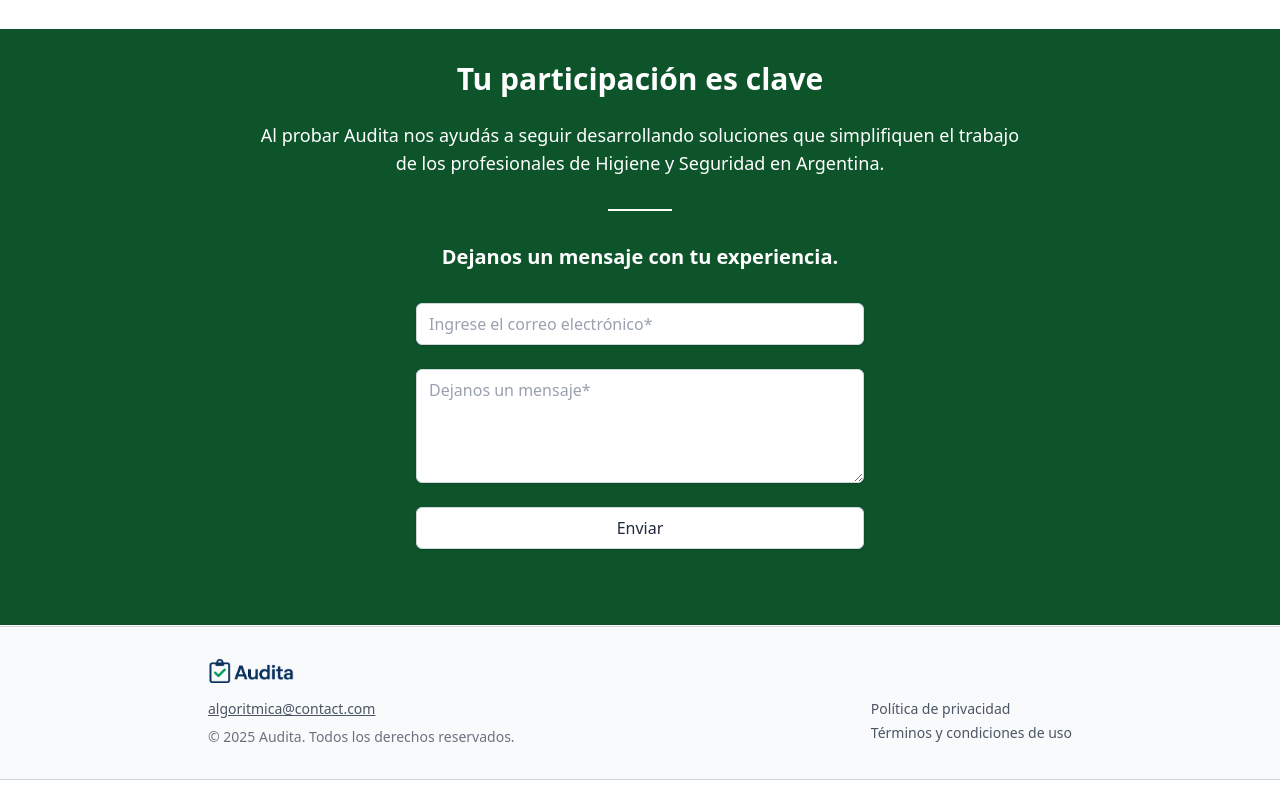
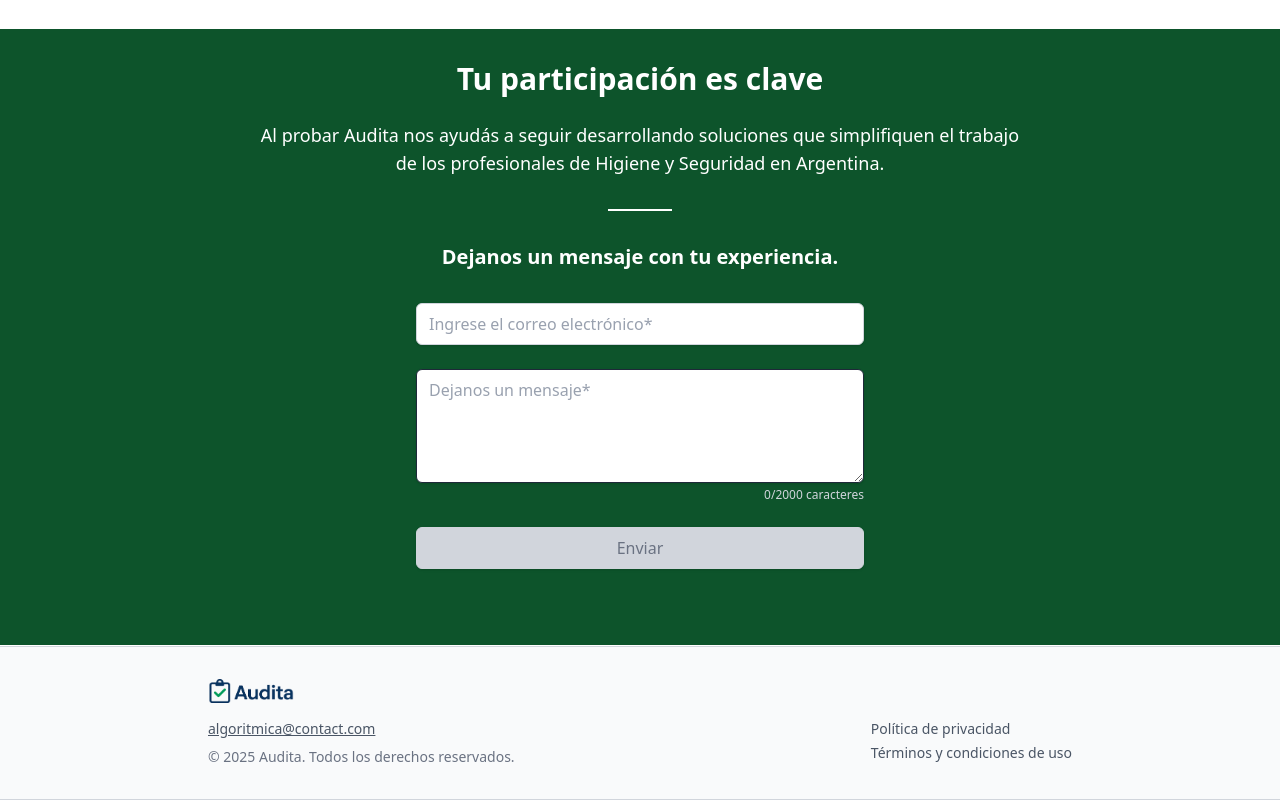
Before and after one commit to algoritmicaia/audita, a React (Vite) app: page / in a window 1280 px wide. Shown: the part 2550-3350 px from the top of the page. Built offline with nearby package versions, Linux system fonts and the light colour scheme.

Commit message:
Validacion de campos

```diff
--- a/src/components/Pages/Home/MailSection.jsx
+++ b/src/components/Pages/Home/MailSection.jsx
@@ -4,11 +4,67 @@
   const [isSubmitted, setIsSubmitted] = useState(false);
   const [loading, setLoading] = useState(false);
   const [err, setErr] = useState("");
+  const [email, setEmail] = useState("");
+  const [message, setMessage] = useState("");
+  const [emailError, setEmailError] = useState("");
+  const [messageError, setMessageError] = useState("");
+
+  // Función para validar email
+  const validateEmail = (email) => {
+    const emailRegex = /^[^\s@]+@[^\s@]+\.[^\s@]+$/;
+    if (!email.trim()) {
+      return "El email es requerido";
+    }
+    if (!emailRegex.test(email)) {
+      return "Por favor ingresa un email válido";
+    }
+    return "";
+  };
+
+  // Función para validar mensaje
+  const validateMessage = (message) => {
+    if (!message.trim()) {
+      return "El mensaje es requerido";
+    }
+    if (message.trim().length < 10) {
+      return "El mensaje debe tener al menos 10 caracteres";
+    }
+    if (message.trim().length > 2000) {
+      return "El mensaje no puede exceder 2000 caracteres";
+    }
+    return "";
+  };
+
+  // Validación en tiempo real
+  const handleEmailChange = (e) => {
+    const value = e.target.value;
+    setEmail(value);
+    setEmailError(validateEmail(value));
+  };
+
+  const handleMessageChange = (e) => {
+    const value = e.target.value;
+    setMessage(value);
+    setMessageError(validateMessage(value));
+  };
 
   const handleSubmit = async (e) => {
     e.preventDefault();
     setErr("");
     setLoading(true);
+
+    // Validar campos antes de enviar
+    const emailValidation = validateEmail(email);
+    const messageValidation = validateMessage(message);
+
+    setEmailError(emailValidation);
+    setMessageError(messageValidation);
+
+    // Si hay errores de validación, no enviar
+    if (emailValidation || messageValidation) {
+      setLoading(false);
+      return;
+    }
 
     const form = e.currentTarget;
     const fd = new FormData(form);
@@ -18,18 +74,18 @@
       setIsSubmitted(true);
       setLoading(false);
       form.reset();
+      setEmail("");
+      setMessage("");
       return;
     }
 
     // Construimos el payload JSON esperado por FormSubmit
     const payload = {
-      email: fd.get("email"),
-      message: fd.get("message"),
+      email: email.trim(),
+      message: message.trim(),
       _subject: "Nueva consulta desde Audita - Experiencia de usuario",
       _autoresponse:
         "¡Gracias por contactarnos! Hemos recibido tu mensaje sobre tu experiencia con Audita y te responderemos a la brevedad.",
-      // Opcionales:
-      // _template: "table",
     };
 
     try {
@@ -46,7 +102,6 @@
       );
 
       if (!res.ok) {
-        // FormSubmit suele devolver JSON { success: "false", message: "..." }
         const data = await res.json().catch(() => ({}));
         throw new Error(
           data?.message || "No se pudo enviar el mensaje. Intenta más tarde."
@@ -56,6 +111,8 @@
       // OK
       setIsSubmitted(true);
       form.reset();
+      setEmail("");
+      setMessage("");
     } catch (e2) {
       setErr(e2.message || "Error de red. Reintentá en unos segundos.");
     } finally {
@@ -83,23 +140,48 @@
         <div className="max-w-md mx-auto">
           {!isSubmitted ? (
             <form onSubmit={handleSubmit} noValidate className="space-y-6">
+              <div>
                 <input
                   type="email"
                   name="email"
                   placeholder="Ingrese el correo electrónico*"
+                  value={email}
+                  onChange={handleEmailChange}
                   required
-                className="block w-full px-3 py-2 bg-white border border-gray-300 rounded-md shadow-sm placeholder-gray-400 focus:outline-none focus:ring-2 focus:ring-blue-200 focus:border-blue-500 transition-colors duration-200 text-gray-800"
+                  className={`block w-full px-3 py-2 bg-white border rounded-md shadow-sm placeholder-gray-400 focus:outline-none transition-colors duration-200 text-gray-800 ${
+                    emailError
+                      ? "border-red-500 focus:border-red-500"
+                      : "border-gray-300 focus:border-blue-500"
+                  }`}
                 />
+                {emailError && (
+                  <p className="mt-1 text-sm text-red-200 text-left">{emailError}</p>
+                )}
+              </div>
 
+              <div>
                 <textarea
                   name="message"
                   placeholder="Dejanos un mensaje*"
+                  value={message}
+                  onChange={handleMessageChange}
                   rows={4}
                   required
                   minLength={10}
                   maxLength={2000}
-                className="block w-full px-3 py-2 bg-white border border-gray-300 rounded-md shadow-sm placeholder-gray-400 focus:outline-none focus:ring-2 focus:ring-blue-200 focus:border-blue-500 transition-colors duration-200 resize-vertical min-h-[100px] text-gray-800"
+                  className={`block w-full px-3 py-2 bg-white border rounded-md shadow-sm placeholder-gray-400 focus:outline-none transition-colors duration-200 resize-vertical min-h-[100px] text-gray-800 ${
+                    messageError
+                      ? "border-red-500 :ring-red-200 focus:border-red-500"
+                      : "border-gray-300:ring-blue-200 focus:border-blue-500"
+                  }`}
                 />
+                {messageError && (
+                  <p className="mt-1 text-sm text-red-200 text-left">{messageError}</p>
+                )}
+                <p className="mt-1 text-xs text-gray-300 text-right">
+                  {message.length}/2000 caracteres
+                </p>
+              </div>
 
               {/* Honeypot accesible (no uses display:none) */}
               <div className="sr-only" aria-hidden="true">
@@ -109,8 +191,12 @@
 
               <button
                 type="submit"
-                disabled={loading}
-                className="w-full bg-white text-gray-800 hover:bg-gray-100 font-medium px-4 py-2 border border-gray-300 rounded-md shadow-sm focus:outline-none focus:ring-2 focus:ring-blue-200 focus:border-blue-500 transition-colors duration-200"
+                disabled={loading || emailError || messageError || !email.trim() || !message.trim()}
+                className={`w-full font-medium px-4 py-2 border rounded-md shadow-sm focus:outline-none focus:ring-2 transition-colors duration-200 ${
+                  loading || emailError || messageError || !email.trim() || !message.trim()
+                    ? "bg-gray-300 text-gray-500 border-gray-300 cursor-not-allowed"
+                    : "bg-white text-gray-800 hover:bg-gray-100 border-gray-300 focus:ring-blue-200 focus:border-blue-500"
+                }`}
               >
                 {loading ? "Enviando…" : "Enviar"}
               </button>
```
Lines whose indentation alone changed are shown as unchanged.
